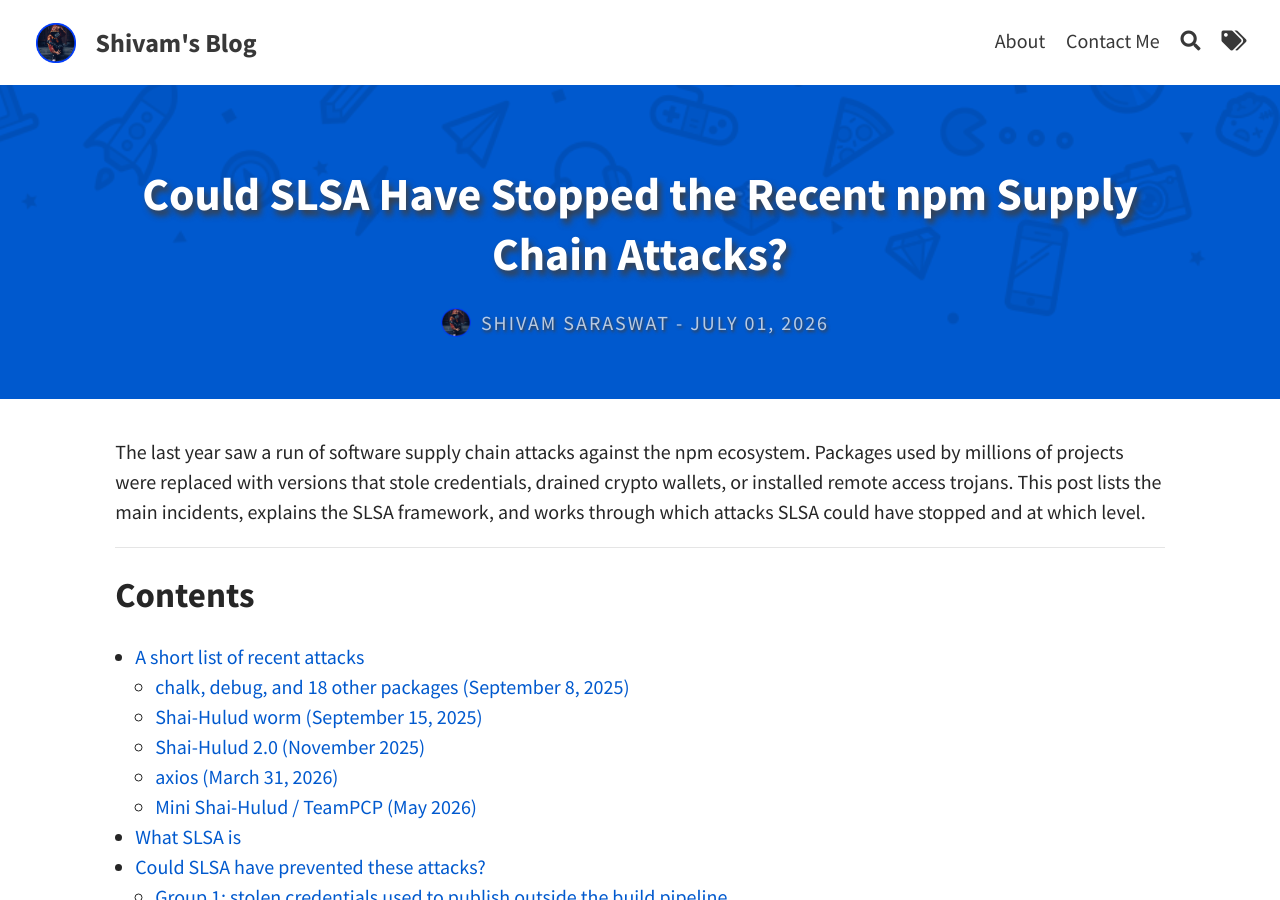
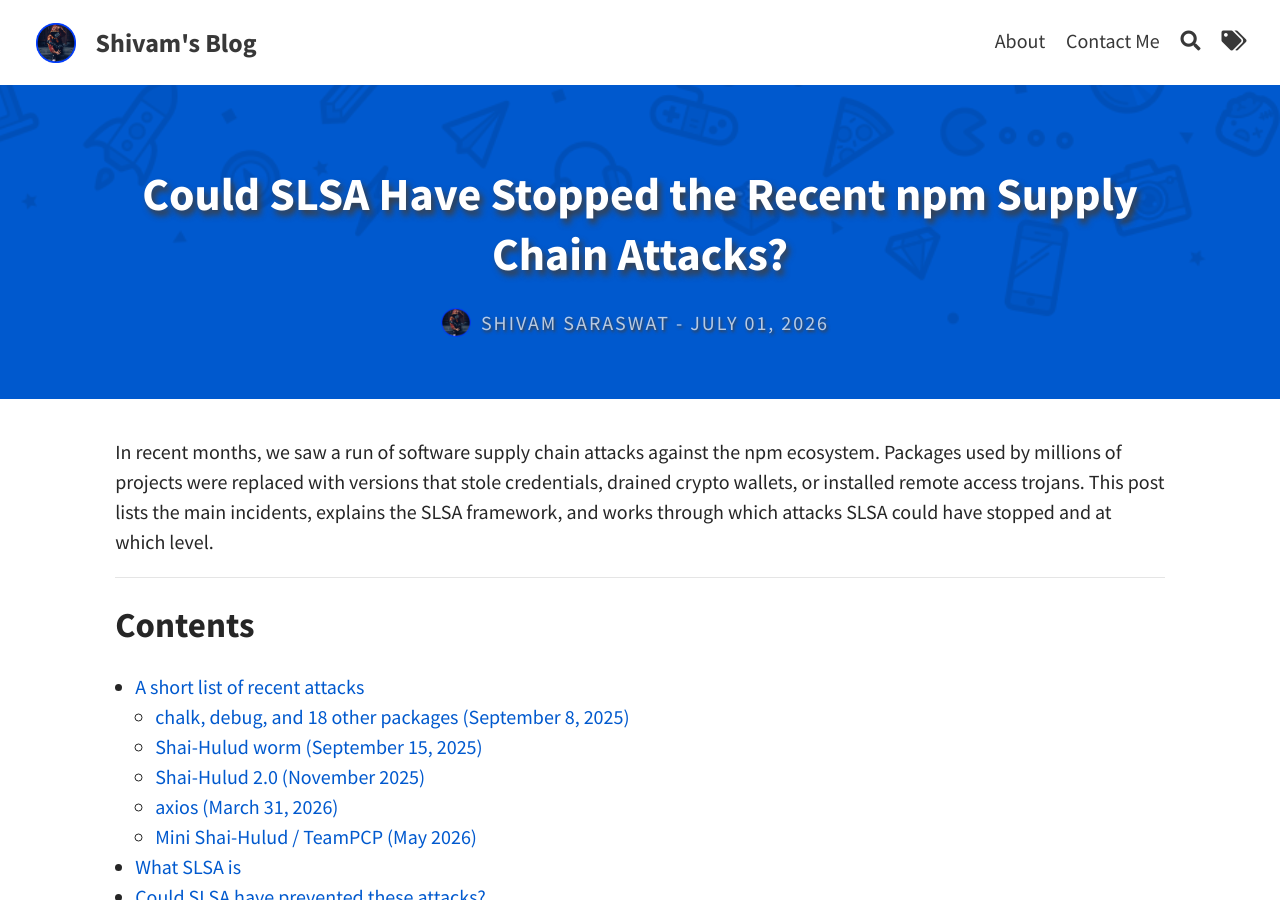
Before and after one commit to shivamsaraswat/shivamsaraswat.github.io, a Jekyll site: the page built from _posts/2026-07-01-slsa-prevent-attacks.md, in a window 1280 px wide and 900 px high. Built offline with Jekyll 4.4.1, drawn with Linux system fonts in a browser that asks for light colours.

Commit message:
Update introduction in blog post on SLSA and npm supply chain attacks for clarity

```diff
--- a/_posts/2026-07-01-slsa-prevent-attacks.md
+++ b/_posts/2026-07-01-slsa-prevent-attacks.md
@@ -8,7 +8,7 @@ author: shivamsaraswat
 excerpt_separator: <!--more-->
 ---
 
-The last year saw a run of software supply chain attacks against the npm
+In recent months, we saw a run of software supply chain attacks against the npm
 ecosystem. Packages used by millions of projects were replaced with versions
 that stole credentials, drained crypto wallets, or installed remote access
 trojans. This post lists the main incidents, explains the SLSA framework, and
```
